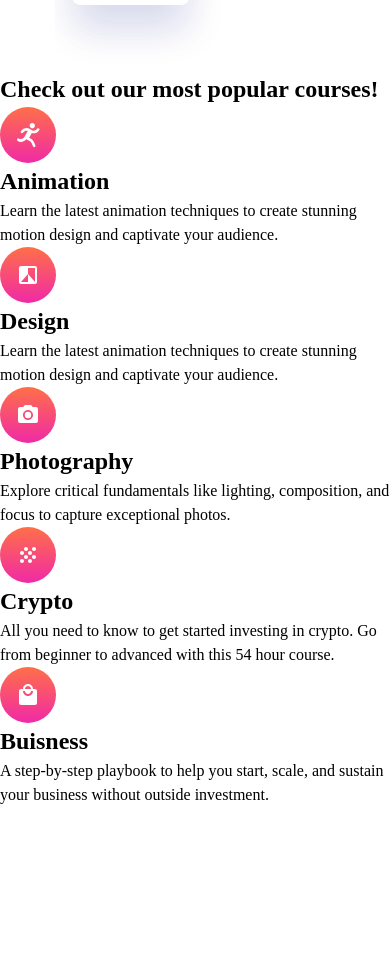
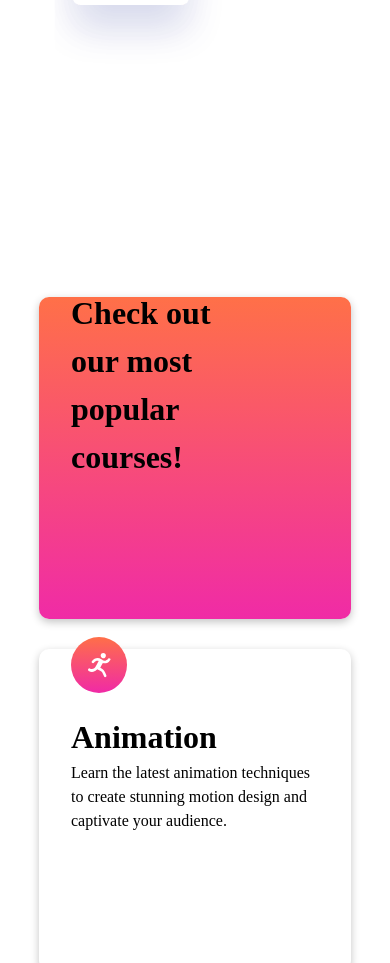
Before and after one commit to rrebolledo90/E-Learning-Site, a plain HTML site: page index.html in a window 390 px wide. Shown: the part 582-1545 px from the top of the page. Before the commit the page ends 1389 px from the top, so only its background shows below. Drawn offline with Linux system fonts and the light colour scheme.

Commit message:
Feat: body boxes made, need to adjust @ media.

```diff
--- a/sass/_4.hero.scss
+++ b/sass/_4.hero.scss
@@ -3,7 +3,7 @@
   margin: 0 auto;
   display: flex;
   flex-direction: row;
-  max-width: 1440px;
+  margin-bottom: 14.125rem;
 }
 
 .hero-content-cnt {
@@ -48,53 +48,3 @@
 .mobile-img {
   display: none;
 }
-
-@media screen and (max-width: 952px) {
-  .desktop-tablet-img {
-    top: -100px;
-  }
-  section {
-    .hero-h1 {
-      margin-top: 90px;
-      width: 40%;
-      font-size: font(fontsize-m-title);
-    }
-    .hero-body {
-      font-size: font(fontsize-small-body);
-    }
-    .media-hero-img {
-      top: -90px;
-    }
-  }
-}
-
-@media screen and (max-width: 649px) {
-  .desktop-tablet-img {
-    display: none;
-  }
-  .phone-hero-cnt {
-    flex-direction: column;
-  }
-  section {
-    .hero-h1 {
-      font-size: font(fontsize-s-title);
-      width: 80%;
-      margin-top: 41px;
-    }
-    .hero-body {
-      width: 92%;
-    }
-  }
-}
-
-@media screen and (max-width: 648px) {
-  .mobile-img-two {
-    display: block;
-    max-width: 20.4375rem;
-    align-self: center;
-  }
-  .nav-btn {
-    padding: 7px 15.5008px;
-    font-size: font(fontsize-small-body);
-  }
-}
--- /dev/null
+++ b/sass/_5.body.scss
@@ -0,0 +1,38 @@
+.body-section {
+  display: grid;
+  grid-template-columns: repeat(3, 1fr);
+  width: 80%;
+  margin: 0 auto;
+  grid-gap: 30px;
+}
+
+.body-section {
+  .box {
+    max-width: 21.875rem;
+    max-height: 20.125rem;
+    border-radius: 0.625rem;
+    padding-top: 4rem;
+    padding-left: 2rem;
+    padding-right: 2rem;
+    padding-bottom: 8.625rem;
+    background-color: color(color-white);
+    display: flex;
+    flex-direction: column;
+    justify-content: flex-end;
+    box-shadow: rgba(0, 0, 0, 0.24) 0px 3px 8px;
+  }
+  .box-one {
+    background: #f02ba6;
+    background: linear-gradient(0deg, #f02ba6, #ff7048);
+  }
+
+  h2 {
+    font-size: font(fontsize-m-title);
+    text-align: left;
+    width: 75%;
+  }
+  .body-img {
+    align-self: flex-start;
+    padding-bottom: 20px;
+  }
+}
--- /dev/null
+++ b/sass/_8.media.scss
@@ -0,0 +1,58 @@
+@media screen and (max-width: 952px) {
+  .desktop-tablet-img {
+    top: -100px;
+  }
+  section {
+    .hero-h1 {
+      margin-top: 90px;
+      width: 40%;
+      font-size: font(fontsize-m-title);
+    }
+    .hero-body {
+      font-size: font(fontsize-small-body);
+    }
+    .media-hero-img {
+      top: -90px;
+    }
+  }
+  .tablet-section {
+    grid-template-columns: repeat(2, 1fr);
+  }
+}
+
+@media screen and (max-width: 649px) {
+  .desktop-tablet-img {
+    display: none;
+  }
+  .phone-hero-cnt {
+    flex-direction: column;
+  }
+  section {
+    .hero-h1 {
+      font-size: font(fontsize-s-title);
+      width: 80%;
+      margin-top: 41px;
+    }
+    .hero-body {
+      width: 92%;
+    }
+  }
+  .tablet-section {
+    grid-template-columns: repeat(2, 1fr);
+  }
+}
+
+@media screen and (max-width: 648px) {
+  .mobile-img-two {
+    display: block;
+    max-width: 20.4375rem;
+    align-self: center;
+  }
+  .nav-btn {
+    padding: 7px 15.5008px;
+    font-size: font(fontsize-small-body);
+  }
+  .tablet-section {
+    grid-template-columns: repeat(1, 1fr);
+  }
+}
--- a/sass/main.scss
+++ b/sass/main.scss
@@ -2,3 +2,5 @@
 @import "_2.utility.scss";
 @import "_3.navigation.scss";
 @import "_4.hero.scss";
+@import "_5.body.scss";
+@import "_8.media.scss";
```
Also changed, not shown: style/css/main.css, 1 other file.
